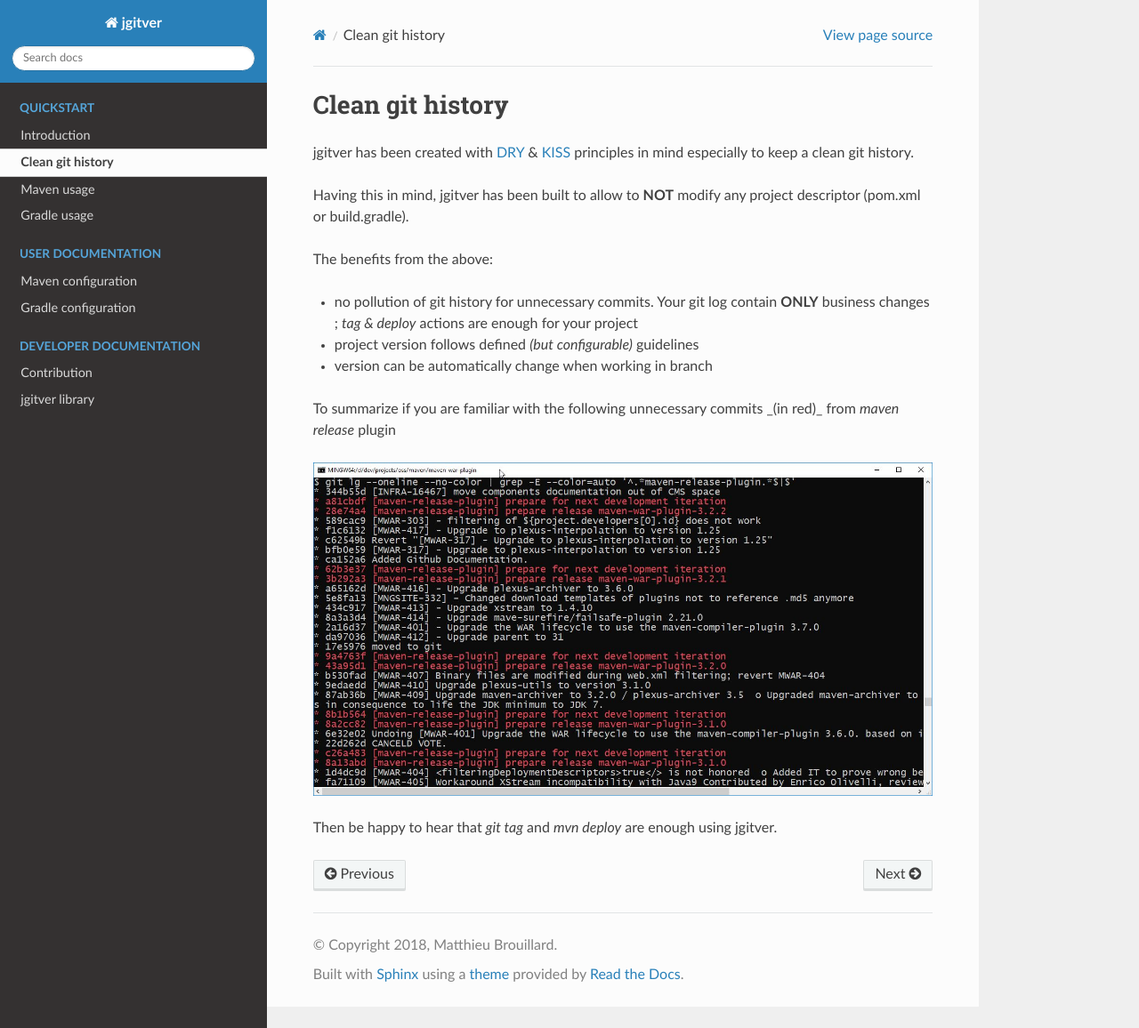
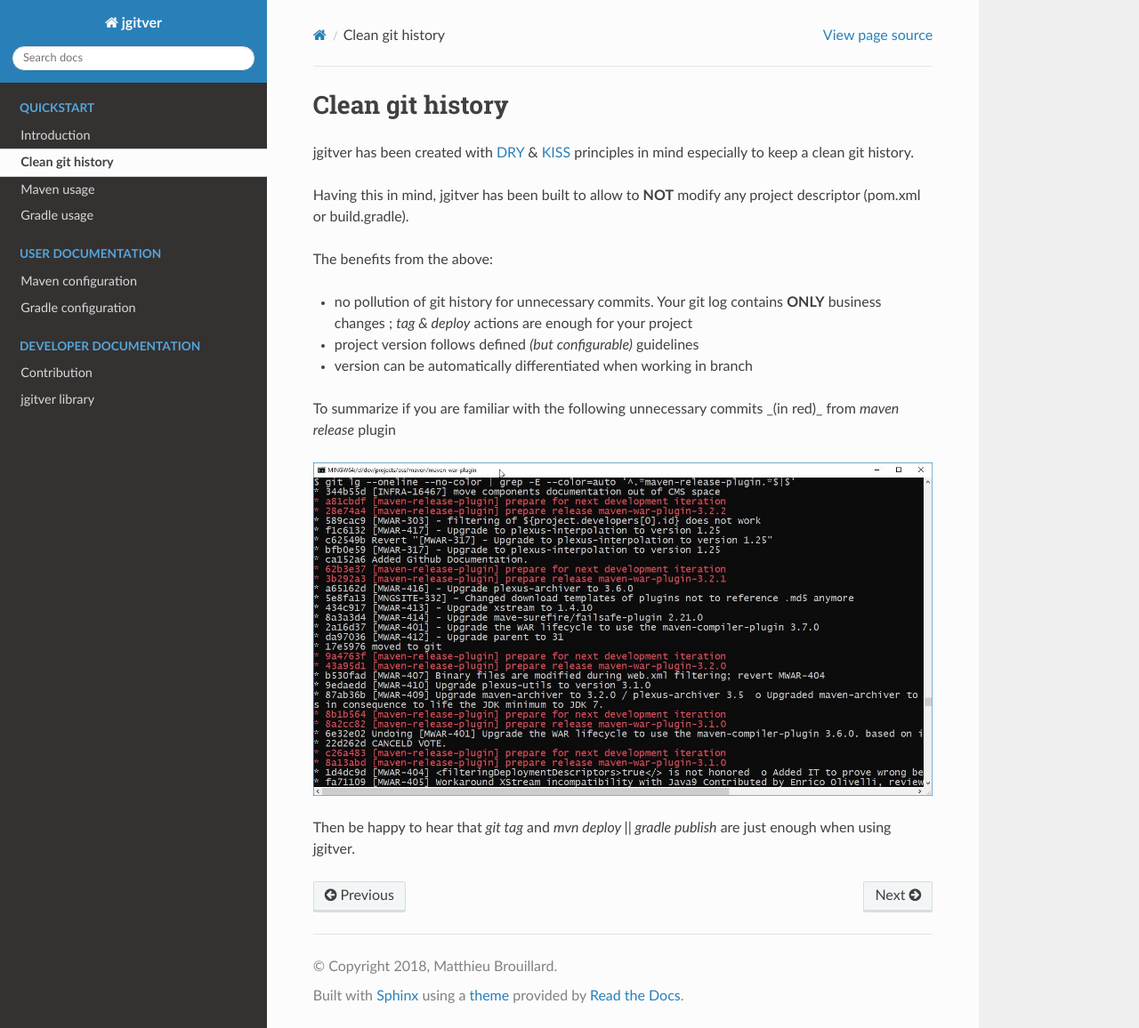
Before and after one commit to jgitver/jgitver.github.io, a Sphinx documentation site: the page built from docs/clean-git.rst, in a window 1280 px wide and 1156 px high. Shown: the whole window at 89% size. Built offline with Sphinx 7.4.7 and the Read the Docs theme 2.0.0, drawn with Linux system fonts in a browser that asks for light colours.

Commit message:
small enhancements in intro and git pages

```diff
--- a/docs/clean-git.rst
+++ b/docs/clean-git.rst
@@ -7,15 +7,15 @@
 
 The benefits from the above:
 
-* no pollution of git history for unnecessary commits. Your git log contain **ONLY** business changes ; `tag & deploy` actions are enough for your project
+* no pollution of git history for unnecessary commits. Your git log contains **ONLY** business changes ; `tag & deploy` actions are enough for your project
 * project version follows defined *(but configurable)* guidelines
-* version can be automatically change when working in branch
+* version can be automatically differentiated when working in branch
 
 To summarize if you are familiar with the following unnecessary commits _(in red)_ from `maven release` plugin
 
 .. image:: images/maven-release-occourence-git-history.jpg
 
-Then be happy to hear that `git tag` and `mvn deploy` are enough using jgitver.
+Then be happy to hear that `git tag` and `mvn deploy || gradle publish` are just enough when using jgitver.
 
 .. _DRY: https://en.wikipedia.org/wiki/Don%27t_repeat_yourself
 .. _KISS: https://en.wikipedia.org/wiki/KISS_principle
--- a/docs/introduction.rst
+++ b/docs/introduction.rst
@@ -1,13 +1,15 @@
 Introduction
 ========================
 
-`jgitver`_ in essence is a set of tool providing auto-computation of projects versioning.
+`jgitver`_ in essence is a set of tool providing auto-computation of projects versioning and comes with plugins for :ref:`maven-usage <maven>` and :ref:`gradle-usage <gradle>`.
+
+For those who can wait go directly to :ref:`maven-usage <maven>` or :ref:`gradle-usage <gradle>` pages.
 
 Main features include:
 
 * project version calculation (`semver`_ compatible)
 * standardized but configurable computations
-* 0 file modification and thus 0 additional commit
+* **0** file modification and thus **0** additional commit
 * plugins for :ref:`maven-usage <maven>` and :ref:`gradle-usage <gradle>`
 
 When activated, jgitver is able for example to compute version number *à la maven* as following:
```
